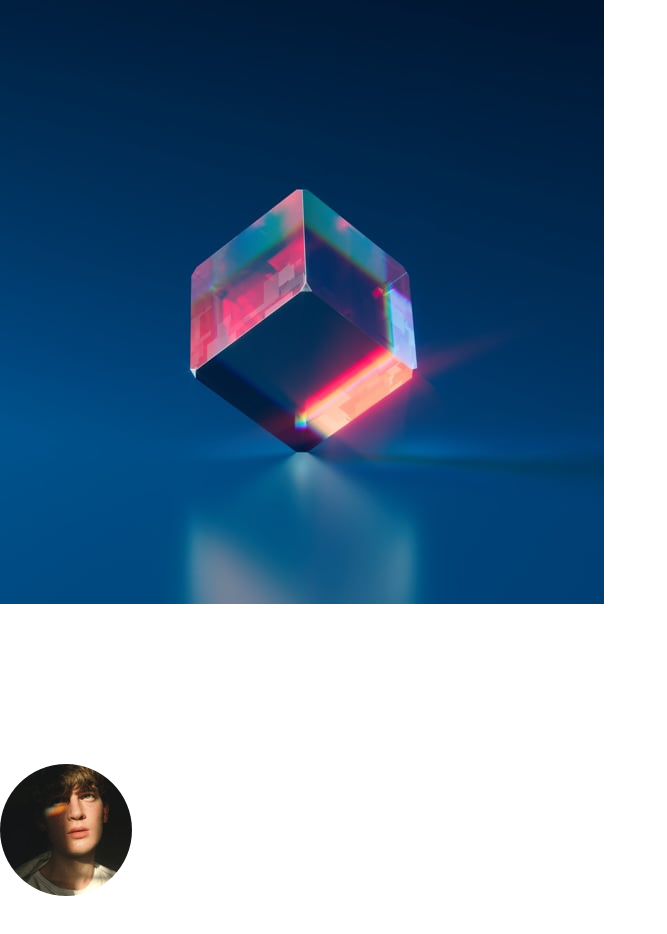
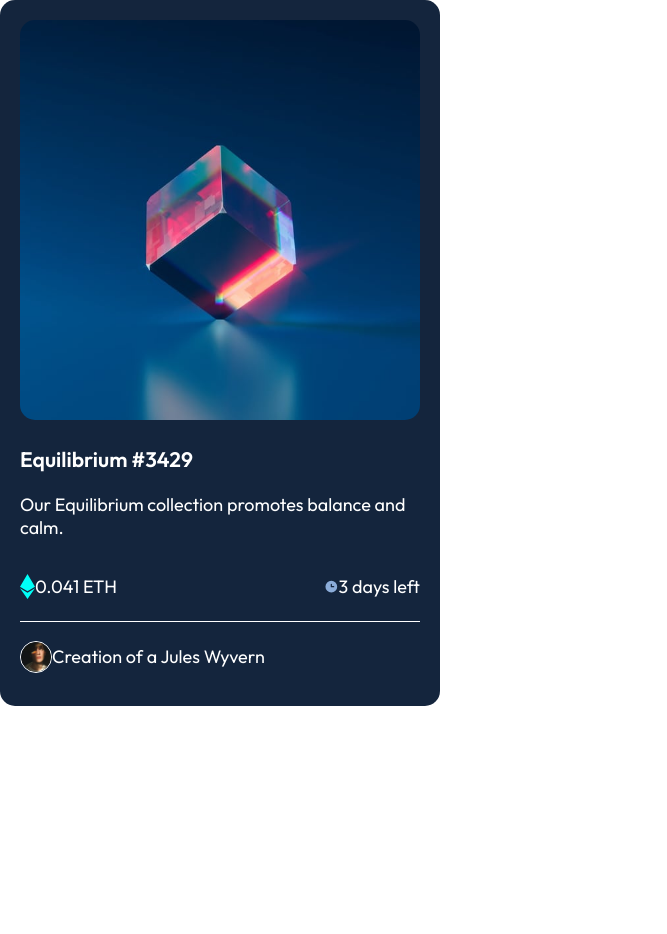
Before and after one commit to andrew8gmf/nft-preview-card-component, an Angular app: page / in a window 1280 px wide. Shown: the top 934 px of the page, without its empty margins (0-667 px from the left). After the commit the page ends 800 px from the top, so only its background shows below. Built offline with nearby package versions, Linux system fonts and the light colour scheme.

Commit message:
style: add `home` component base style

```diff
--- a/src/app/home/home.component.html
+++ b/src/app/home/home.component.html
@@ -3,11 +3,18 @@
     <h3 class="card__title">Equilibrium #3429</h3>
     <p class="card__text">Our Equilibrium collection promotes balance and calm.</p>
     <div class="card__info">
-        <div class="card__info__price">0.041 ETH</div>
-        <div class="card__info__time">3 days left</div>
+        <div class="card__info__price">
+            <img class="card__info__price__image" src="assets/icon-ethereum.svg">
+            <p class="card__info__price__text">0.041 ETH</p>
+        </div>
+        <div class="card__info__time">
+            <img class="card__info__time__image" src="assets/icon-clock.svg">
+            <p class="card__info__time__text">3 days left</p>
+        </div>
     </div>
+    <div class="card__line"></div>
     <div class="card__creator">
         <img class="card__creator__avatar" src="assets/image-avatar.png">
-        <p class="card__creater__text">Creation of Jules Wyvern</p>
+        <p class="card__creater__text">Creation of a Jules Wyvern</p>
     </div>
   </div>
--- a/src/app/home/home.component.scss
+++ b/src/app/home/home.component.scss
@@ -0,0 +1,54 @@
+.card {
+    background: var(--neutral-card-bg);
+    border-radius: 15px;
+    max-width: 400px;
+    padding: 20px;
+    width: 100%;
+
+    &__image {
+        border-radius: 15px;
+        width: 100%;
+    }
+
+    &__info {
+        display: flex;
+        justify-content: space-between;
+        width: 100%;
+
+        &__price {
+            display: flex;
+            align-items: center;
+
+            &__image {
+                width: 15px;
+            }
+        }
+
+        &__time {
+            display: flex;
+            align-items: center;
+
+            &__image {
+                width: 15px;
+            }
+        }
+    }
+
+    &__line {
+        background: var(--neutral-white);
+        height: 1px;
+        margin: 5px 0;
+        width: 100%;
+    }
+
+    &__creator {
+        display: flex;
+        align-items: center;
+
+        &__avatar {
+            width: 30px;
+            border: 1px solid var(--neutral-white);
+            border-radius: 50%;
+        }
+    }
+}
```
